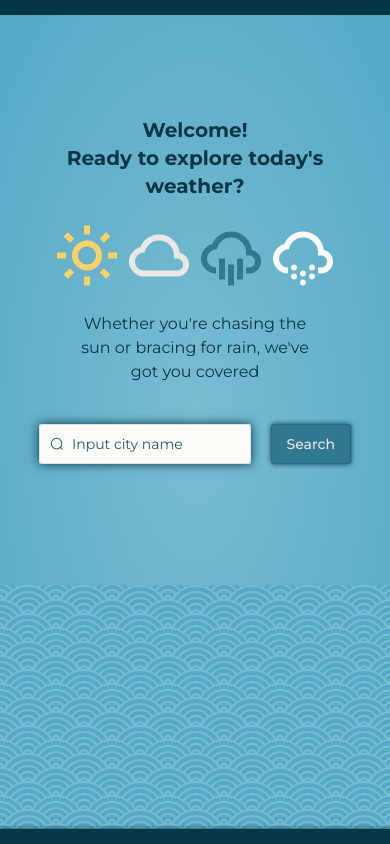
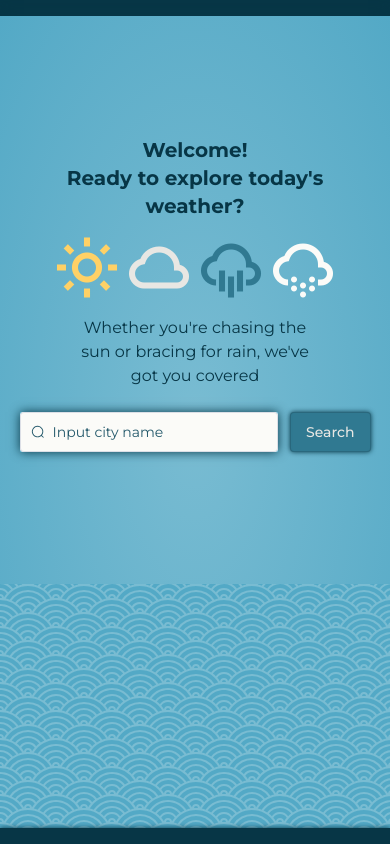
Before and after one commit to jakubhajduk53/weather-app, a Vue app: page / in a window 390 px wide. Built offline with nearby package versions, Linux system fonts and the light colour scheme; no server answers.

Commit message:
feat: update ui

```diff
--- a/src/App.vue
+++ b/src/App.vue
@@ -14,7 +14,7 @@ const weatherStore = useWeatherStore();
       class="h-4 w-full bg-[hsl(195,83%,15%)] shadow-[0px_0px_5px_hsl(195,83%,15%)]"
     />
     <div
-      class="flex flex-col items-center h-full bg-radial from-[hsl(195,50%,65%)] to-[hsl(195,50%,55%)] w-[800px] max-w-[100vw] shadow-[0px_0px_15px_hsl(195,83%,15%)]"
+      class="flex flex-col items-center flex-1 bg-radial from-[hsl(195,50%,65%)] to-[hsl(195,50%,55%)] w-[800px] max-w-[100vw] shadow-[0px_0px_15px_hsl(195,83%,15%)]"
     >
       <div
         :class="
@@ -25,7 +25,7 @@ const weatherStore = useWeatherStore();
       >
         <div
           v-if="!weatherStore.weatherData"
-          class="w-[35em] max-w-[70vw] flex flex-col items-center justify-center text-center gap-5 text-[hsl(195,83%,15%)]"
+          class="w-[35em] max-w-[70vw] flex flex-col items-center justify-center text-center gap-3 md:gap-5 text-[hsl(195,83%,15%)]"
         >
           <p class="text-xl md:text-3xl font-bold">
             Welcome!<br />Ready to explore today's weather?
@@ -44,7 +44,7 @@ const weatherStore = useWeatherStore();
               class="bx bx-cloud-snow text-7xl md:text-9xl self-center text-[hsl(42,30%,98%)]"
             />
           </div>
-          <p class="text-base md:text-xl w-[25em] max-w-[60vw] mb-5">
+          <p class="text-base md:text-xl w-[25em] max-w-[60vw] mb-3 md:mb-5">
             Whether you're chasing the sun or bracing for rain, we've got you
             covered
           </p>
--- a/src/components/SearchBar.vue
+++ b/src/components/SearchBar.vue
@@ -18,7 +18,7 @@ const goBack = () => {
 </script>
 
 <template>
-  <div class="flex gap-5 my-5 w-[35em] max-w-[80vw] h-10">
+  <div class="flex gap-3 md:gap-5 my-3 md:my-5 w-[35em] max-w-[90vw] h-10">
     <el-input
       v-model="inputCityName"
       placeholder="Input city name"
--- a/src/components/WeatherContainer.vue
+++ b/src/components/WeatherContainer.vue
@@ -1,7 +1,7 @@
 <script setup lang="ts">
 import { useWeatherStore } from "../store/store";
 const weatherStore = useWeatherStore();
-import { ElTree, ElProgress } from "element-plus";
+import { ElTree } from "element-plus";
 import { computed } from "vue";
 
 const weatherIcon = computed(() => {
@@ -17,19 +17,22 @@ const fullCountryName = computed(() => {
 
 <template>
   <div
-    class="flex flex-col text-center items-center justify-center w-[35em] max-w-[80vw] gap-5 p-5 rounded-sm bg-radial from-[hsl(195,50%,75%)] to-[hsl(195,50%,55%)] inset-shadow-[0px_5px_5px_hsl(0,0%,0%,0.15)] shadow-[0px_5px_0px_hsl(0,0%,100%,0.05)]"
+    class="flex flex-col text-center items-center justify-center max-h-full w-[35em] max-w-[90vw] gap-3 md:gap-5 p-3 md:p-5 rounded-sm bg-radial from-[hsl(195,50%,75%)] to-[hsl(195,50%,55%)] inset-shadow-[0px_5px_5px_hsl(0,0%,0%,0.15)] shadow-[0px_5px_0px_hsl(0,0%,100%,0.05)]"
     v-if="weatherStore.weatherData"
   >
     <div class="text-3xl md:text-5xl font-bold break-all">
       {{ fullCountryName }}
     </div>
     <div
-      class="flex flex-col items-center gap-5 inset-shadow-[0px_3px_3px_hsl(0,0%,0%,0.3)] shadow-[0px_3px_0px_hsl(0,0%,100%,0.15)] p-5 rounded-sm w-[20em] max-w-[80%] bg-radial from-[hsl(195,50%,75%)] to-[hsl(195,50%,65%)]"
+      class="flex flex-col items-center gap-3 md:gap-5 p-3 md:p-5 rounded-sm w-[20em] max-w-[80%] inset-shadow-[0px_3px_3px_hsl(0,0%,0%,0.3)] shadow-[0px_3px_0px_hsl(0,0%,100%,0.15)] bg-radial from-[hsl(195,50%,75%)] to-[hsl(195,50%,65%)]"
     >
       <div
-        class="inset-shadow-[0px_5px_5px_hsla(0,0%,0%,0.15)] shadow-[0px_5px_0px_hsla(0,0%,100%,0.15)] rounded-sm"
+        class="rounded-sm inset-shadow-[0px_5px_5px_hsla(0,0%,0%,0.15)] shadow-[0px_5px_0px_hsla(0,0%,100%,0.15)]"
       >
-        <img :src="weatherIcon" class="w-[100px] h-[100px]" />
+        <img
+          :src="weatherIcon"
+          class="w-[75px] h-[75px] md:w-[100px] md:h-[100px]"
+        />
       </div>
 
       <div class="text-3xl md:text-5xl font-semibold">
@@ -39,18 +42,14 @@ const fullCountryName = computed(() => {
         {{ weatherStore.getBasicData.weatherType }}
       </div>
     </div>
-    <el-progress
-      type="circle"
-      :percentage="weatherStore.getBasicData.humidity"
-      class="inset-shadow-[0px_5px_5px_hsla(0,0%,0%,0.15)] shadow-[0px_5px_0px_hsla(0,0%,100%,0.15)] rounded-full p-3"
+    <div
+      class="flex flex-col p-3 rounded-sm inset-shadow-[0px_5px_5px_hsla(0,0%,0%,0.15)] shadow-[0px_5px_0px_hsla(0,0%,100%,0.15)]"
     >
-      <div class="flex flex-col">
-        <span>Humidity</span>
-        <span class="text-xl md:text-3xl"
-          >{{ weatherStore.getBasicData.humidity }}%</span
-        >
-      </div>
-    </el-progress>
+      <span>Humidity</span>
+      <span class="text-xl md:text-3xl font-semibold"
+        >{{ weatherStore.getBasicData.humidity }}%</span
+      >
+    </div>
     <el-tree
       :data="weatherStore.getExtraData"
       accordion
```
Also changed, not shown: src/style.css (+1 -1 lines).
